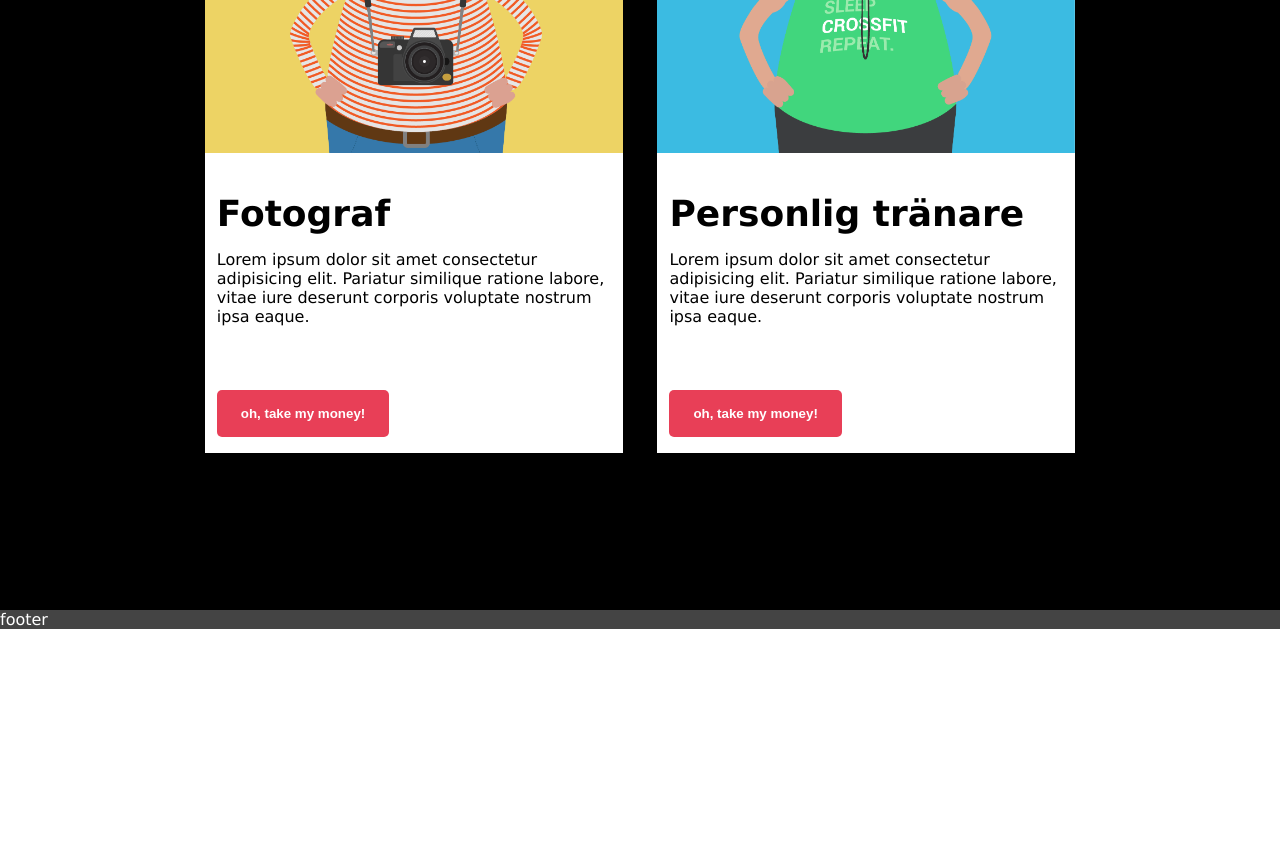
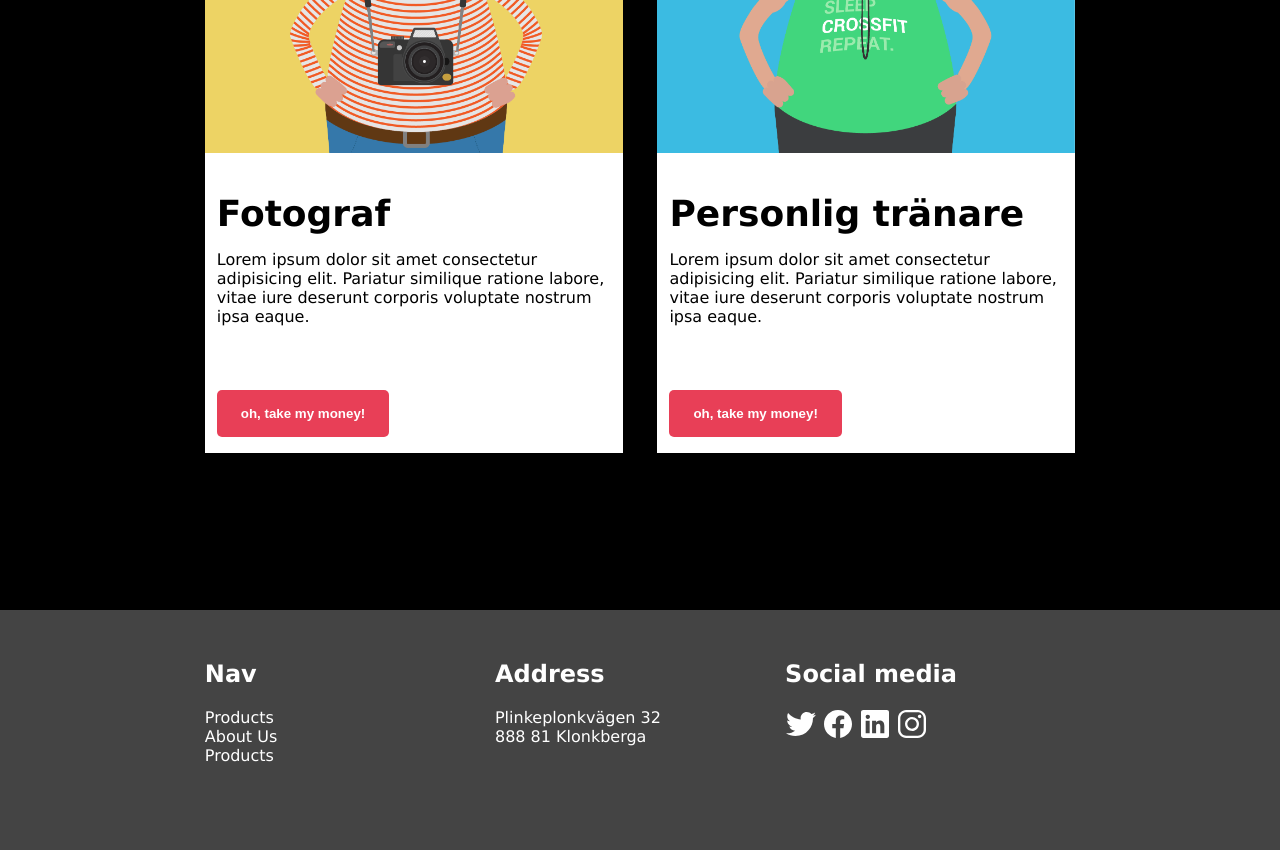
Before and after one commit to goranOlson/poster-shop, a plain HTML site: page index.html in a window 1280 px wide. Shown: the part 2724-3574 px from the top of the page. Before the commit the page ends 3353 px from the top, so only its background shows below. Drawn offline with Linux system fonts and the light colour scheme.

Commit message:
Added footer

```diff
--- a/index.html
+++ b/index.html
@@ -126,9 +126,31 @@
             </article>
         </section>
     </main>
-
     <footer>
-        footer
+        <div class="column">
+            <h2>Nav</h2>
+            <ul>
+                <li><a href="#">Products</a></li>
+                <li><a href="#">About Us</a></li>
+                <li><a href="#">Products</a></li>
+            </ul>
+        </div>
+        <div class="column">
+            <h2>Address</h2>
+            <ul>
+                <li>Plinkeplonkvägen 32</li>
+                <li>888 81 Klonkberga</li>
+            </ul>
+        </div>
+        <div class="column">
+            <h2>Social media</h2>
+            <div>
+                <img src="img/logo-twitter.svg" alt="Twitter">
+                <img src="img/logo-facebook.svg" alt="Facebook">
+                <img src="img/logo-linkedin.svg" alt="LinkedIn">
+                <img src="img/logo-instagram.svg" alt="Instagram">
+            </div>
+        </div>
     </footer>
 </body>
 </html>
--- a/styles.css
+++ b/styles.css
@@ -38,7 +38,7 @@ nav {
     flex-direction: row;
     flex-wrap: wrap;
     justify-content: space-between;
-    flex: 1 0 100%;  /* fill page height with main*/
+    flex: 1 0 100%;
  }
 
  .poster {
@@ -105,6 +105,24 @@ nav {
  }
 
 footer {
-    background-color: #444;
-    color: white;
+   height: 240px;
+   padding: 6% 16%;
+   padding: 30px 16%;
+   background-color: #444;
+   color: white;
+   display: flex;
+   flex-direction: row;
+   justify-content: space-between;
 }
+footer > .column {
+   width: 33.33%;
+}
+
+footer ul {
+   list-style: none;
+   padding: 0;
+}
+footer a {
+   color: white;
+   text-decoration: none;
+}
```
